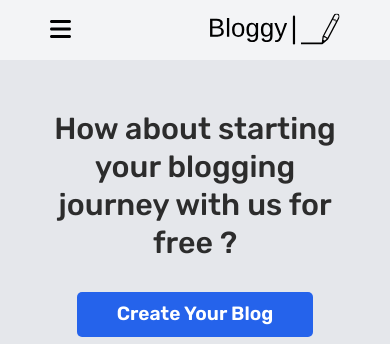
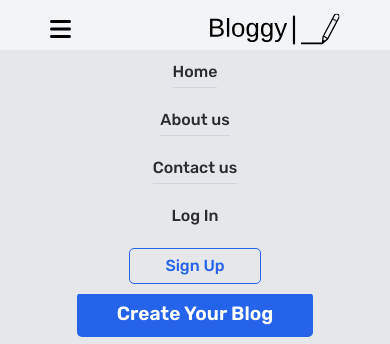
Before and after one commit to Nishant0783/Bloggy, a React (Vite) app: page / in a window 390 px wide. Both pictures are taken after a click on the element 60 px from the left and 30 px from the top of the page. Shown: the top 344 px of the page. Built offline with nearby package versions, Linux system fonts and the light colour scheme.

Commit message:
create mobile view

```diff
--- a/src/components/Buttons/ProfileBtn.jsx
+++ b/src/components/Buttons/ProfileBtn.jsx
@@ -5,7 +5,7 @@ import { logout } from '../../features/authSlice.js';
 import { useDispatch } from 'react-redux';
 import loginIcon from '../../assets/loginIcon.png';
 
-const ProfileBtn = () => {
+const ProfileBtn = ({classes}) => {
     const dispatch = useDispatch();
     const [dropdownVisible, setDropdownVisible] = useState(false);
 
@@ -23,7 +23,7 @@ const ProfileBtn = () => {
         <div className='relative font-body text-[#2c2c2c] cursor-pointer'>
             <img src={loginIcon} className='w-[60px] h-[60px]' onClick={toggleDropdown} />
             {dropdownVisible && (
-                <div className='absolute top-full left-[-50px] w-[150px] px-[10px] bg-gray-100 border border-gray-200 shadow-md rounded-md z-10 flex flex-col py-[10px] gap-y-[10px]'>
+                <div className={`absolute top-full ${classes} w-[150px] px-[10px] bg-gray-100 border border-gray-200 shadow-md rounded-md z-10 flex flex-col py-[10px] gap-y-[10px]`}>
 
                     <div className='border-b border-gray-300 pb-[3px] hover:border-gray-600'>
                         <button>
--- /dev/null
+++ b/src/components/Navbar/MobileMenu.jsx
@@ -0,0 +1,44 @@
+import React from 'react'
+import { Link } from 'react-router-dom'
+import ProfileBtn from '../Buttons/ProfileBtn.jsx';
+import AuthenticationBtn from '../Buttons/AuthenticationBtn.jsx';
+import SignupBtn from '../Buttons/SignupBtn';
+
+const MobileMenu = ({authStatus, visibiltyClass}) => {
+    return (
+        <div className={`absolute bg-gray-200 top-[50px] left-0 font-body text-[#2c2c2c] w-full ${visibiltyClass}`}>
+            <div className='flex flex-col gap-y-[20px] px-[10px] py-[10px] items-center'>
+                <div className='border-b border-gray-300 pb-[3px] hover:border-gray-600'>
+                    <Link to="/">Home</Link>
+                </div>
+                <div className='border-b border-gray-300 pb-[3px] hover:border-gray-600'>
+                    <Link to="/about-us">About us</Link>
+                </div>
+                <div className='border-b border-gray-300 pb-[3px] hover:border-gray-600'>
+                    <Link to="/contact-us">Contact us</Link>
+                </div>
+                {
+                    authStatus ? (
+                        <div className='flex'>
+                            <ProfileBtn classes={'left-0'}/>
+                        </div>
+                    ) :
+                        (
+                            <>
+                                <div className='flex flex-col'>
+                                    <AuthenticationBtn link='/login' content='Log In' />
+                                </div>
+
+                                <div className='flex'>
+                                    <SignupBtn />
+                                </div>
+                            </>
+
+                        )
+                }
+            </div>
+        </div>
+    )
+}
+
+export default MobileMenu
--- a/src/components/Navbar/Navbar.jsx
+++ b/src/components/Navbar/Navbar.jsx
@@ -1,4 +1,4 @@
-import React, { useEffect } from 'react'
+import React, { useEffect, useState } from 'react'
 import { Link, useLocation } from 'react-router-dom'
 import brandLogo from '../../assets/logo.svg'
 import { FontAwesomeIcon } from '@fortawesome/react-fontawesome';
@@ -7,12 +7,14 @@ import AuthenticationBtn from '../Buttons/AuthenticationBtn.jsx';
 import SignupBtn from '../Buttons/SignupBtn';
 import { useSelector } from 'react-redux';
 import ProfileBtn from '../Buttons/ProfileBtn.jsx';
+import MobileMenu from './MobileMenu.jsx';
 
 
 const Navbar = () => {
     const location = useLocation();
     const authStatus = useSelector((state) => state.auth.status)
     console.log('auth status: ', authStatus)
+    const [mobileToggle, setMobileToggle] = useState(false)
 
 
     const isLoginOrSignup = () => {
@@ -23,7 +25,9 @@ const Navbar = () => {
         return null;
     }
 
-
+    const handleMobileToggle = () => {
+        setMobileToggle(!mobileToggle)
+    }
 
     return (
         <div className='w-full bg-gray-100'>
@@ -43,14 +47,17 @@ const Navbar = () => {
                 {/* HAMBURGER ICON START*/}
 
                 <div className='col-span-1 flex items-center min-[769px]:hidden'>
-                    <div className='text-[1.5rem]'>
+                    <div className='text-[1.5rem]' onClick={handleMobileToggle}>
                         <FontAwesomeIcon icon={faBars} />
                     </div>
 
                 </div>
 
                 {/* HAMBURGER ICON END*/}
+                {
+                    mobileToggle && <MobileMenu authStatus={authStatus} visibiltyClass={'min-[769px]:hidden'} />
 
+                }
 
 
                 <div className='col-span-1 flex justify-center items-center max-[510px]:justify-end'>
@@ -63,7 +70,7 @@ const Navbar = () => {
                     {
                         authStatus ? (
                             <div className='flex max-[769px]:hidden'>
-                                <ProfileBtn />
+                                <ProfileBtn classes={'left-[-50px]'} />
                             </div>
                         ) :
                             (
@@ -72,7 +79,7 @@ const Navbar = () => {
                                         <AuthenticationBtn link='/login' content='Log In' />
                                     </div>
 
-                                    <div className='flex'>
+                                    <div className='flex max-[769px]:hidden'>
                                         <SignupBtn />
                                     </div>
                                 </>
```
